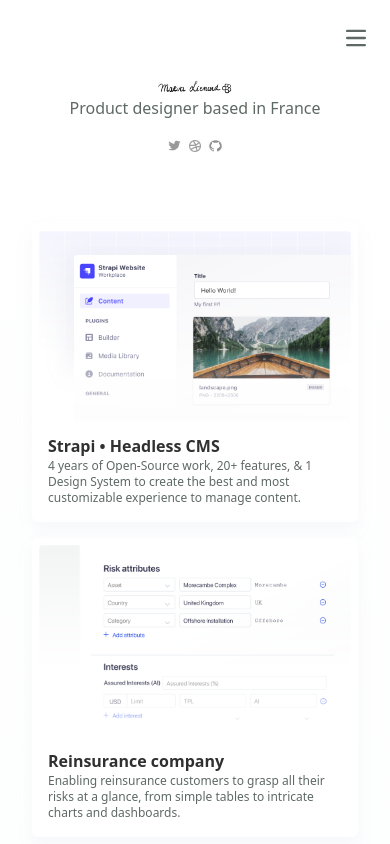
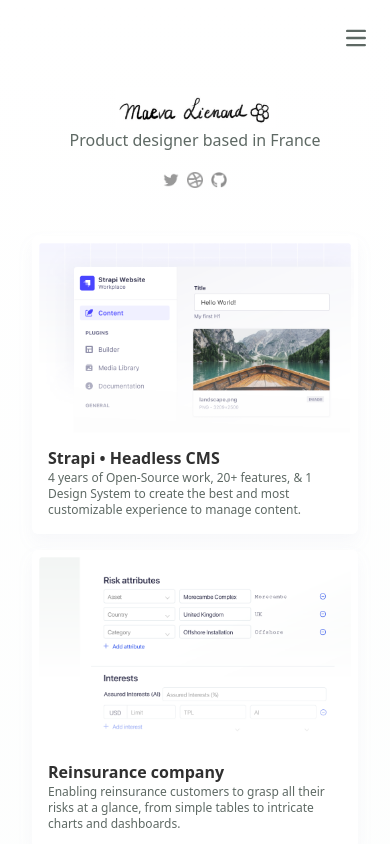
Before and after one commit to maevalienard/Portfolio, a website: page index.html in a window 390 px wide. Shown: the top 844 px of the page. Drawn offline with Linux system fonts and the light colour scheme.

Commit message:
adapted index page layout to mobile usage

```diff
--- a/index.html
+++ b/index.html
@@ -37,19 +37,19 @@
                 </div>
             </nav>
             <section id="hp-hero">
-                <img id="logo" src="/assets/logo.png" alt="Main logo">
+                <img id="logo" src="/assets/logo.png" alt="Main logo" class="w-40 mx-auto pt-3 md:pt-0">
                 <p id="subtitle" class="text-center text-neutral-md">Product designer based in France</p>
-                <div id="social-media-logos" class="px-2 pb-10 pt-5">
-                    <a href="https://twitter.com/MaevaLienard"><img id="logo-twitter" src="/assets/twitter.png" alt="Twitter logo"></a>
-                    <a href="https://dribbble.com/MaevaLienard"><img id="logo-dribbble" src="/assets/dribbble.png" alt="Dribbble logo"></a>
-                    <a href="https://github.com/maevalienard"><img id="logo-github" src="/assets/github.png" alt="GitHub logo"></a>
+                <div id="social-media-logos" class="flex items-center mx-auto justify-center px-2 pb-4 md:pb-10 pt-5">
+                    <a href="https://twitter.com/MaevaLienard"><img id="logo-twitter" src="/assets/twitter.png" alt="Twitter logo" class="px-1 w-6"></a>
+                    <a href="https://dribbble.com/MaevaLienard"><img id="logo-dribbble" src="/assets/dribbble.png" alt="Dribbble logo" class="px-1 w-6"></a>
+                    <a href="https://github.com/maevalienard"><img id="logo-github" src="/assets/github.png" alt="GitHub logo" class="px-1 w-6"></a>
                 </div>
             </section>
         </header>
 
 
         <main>
-            <section id="hp-grid" class="container w-full sm:w-[50rem] mx-auto p-8 pb-20">
+            <section id="hp-grid" class="container w-full sm:w-[50rem] mx-auto p-8 pb-10 md:pb-20">
                 <div class="grid grid-cols-1 sm:grid-cols-2 grid-rows-2 gap-4 justify-items-center">
 
                     <div class="z-10 card max-w-sm bg-white border-solid border-neutral-dk rounded-md drop-shadow-4xl hover:drop-shadow-3xl">
--- a/style.css
+++ b/style.css
@@ -1,25 +1,5 @@
 body {
     background: linear-gradient(#FFFFFF,#FAFCFB);
-}
-
-#logo {
-    display: block;
-    width: 20%;
-    margin-left: auto;
-    margin-right: auto;
-}
-
-#social-media-logos {
-    width: 20%;
-    margin-left: auto;
-    margin-right: auto;
-    display: flex;
-    justify-content: center;
-}
-
-#social-media-logos img {
-    width: 28px;
-    padding: 0px 4px;
 }
 
 .content-links {
```
Also changed, not shown: dist/output.css.
